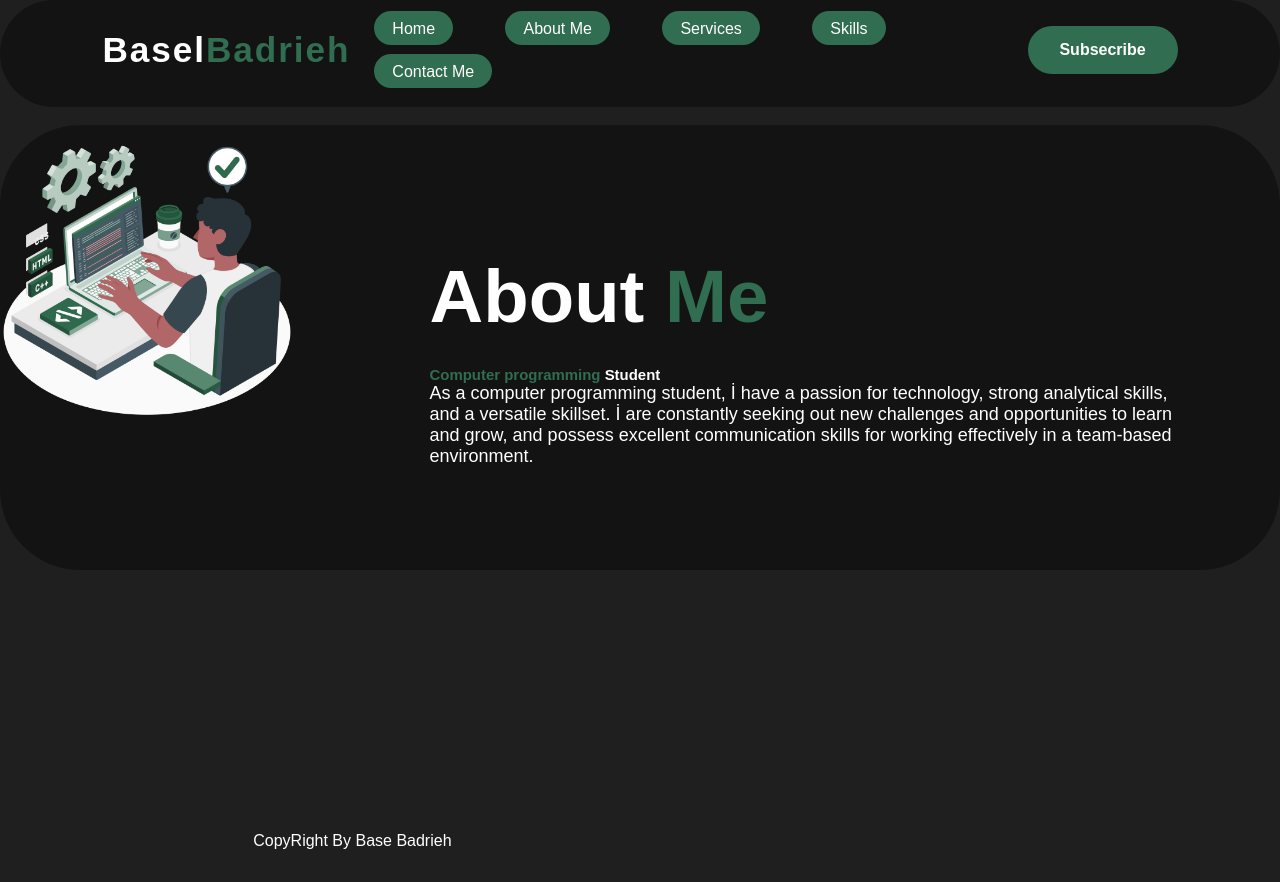
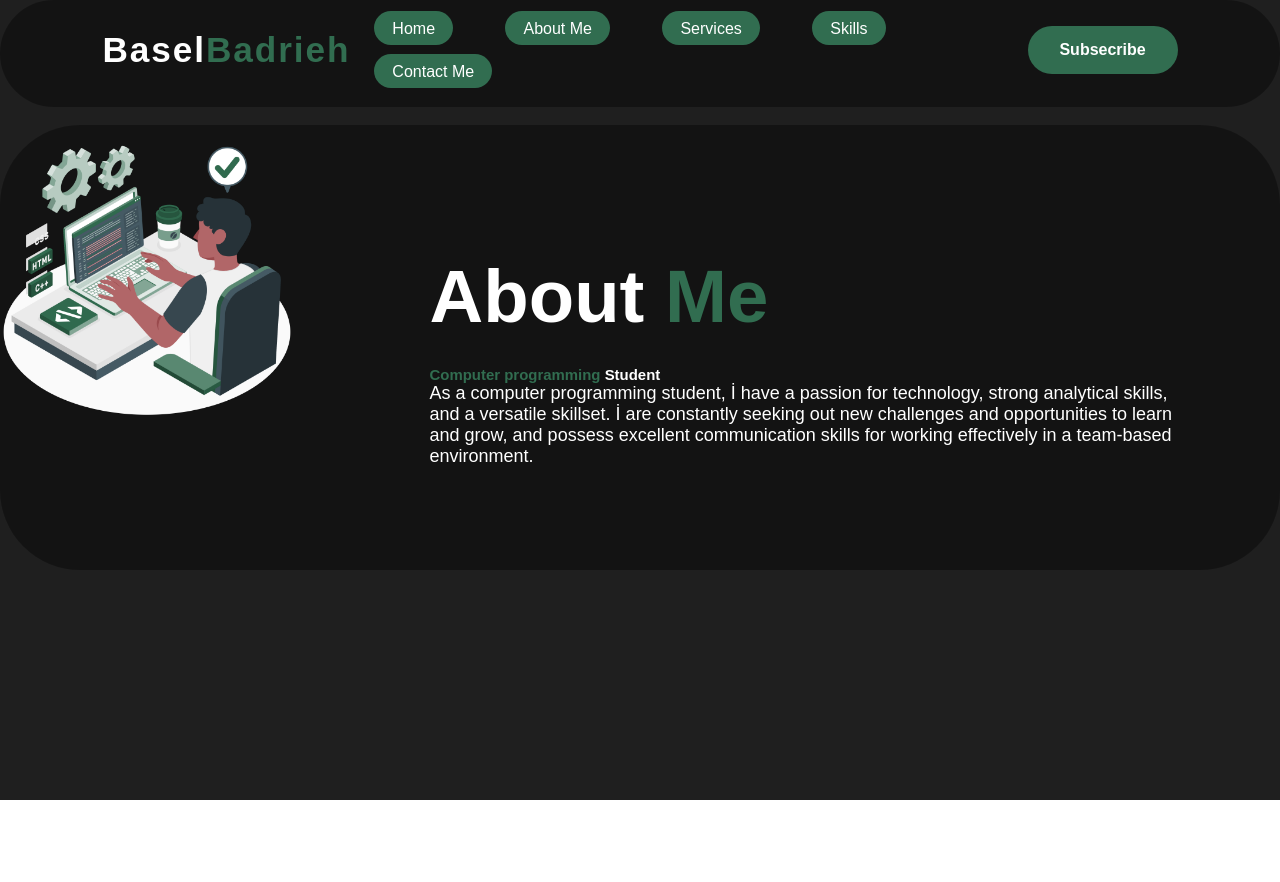
Before and after one commit to BRGX1/Basel-badrieh-blog, a plain HTML site: page About-Me.html in a window 1280 px wide. After the commit the page ends 800 px from the top, so only its background shows below. Drawn offline with Linux system fonts and the light colour scheme.

Commit message:
Update About-Me.html

```diff
--- a/About-Me.html
+++ b/About-Me.html
@@ -30,9 +30,6 @@
                     </div>
                 </div>
             </section>
-            <footer>
-                <p class="end">CopyRight By Base Badrieh</p>
-            </footer>
         </body>
     </head>
 </html>
```
